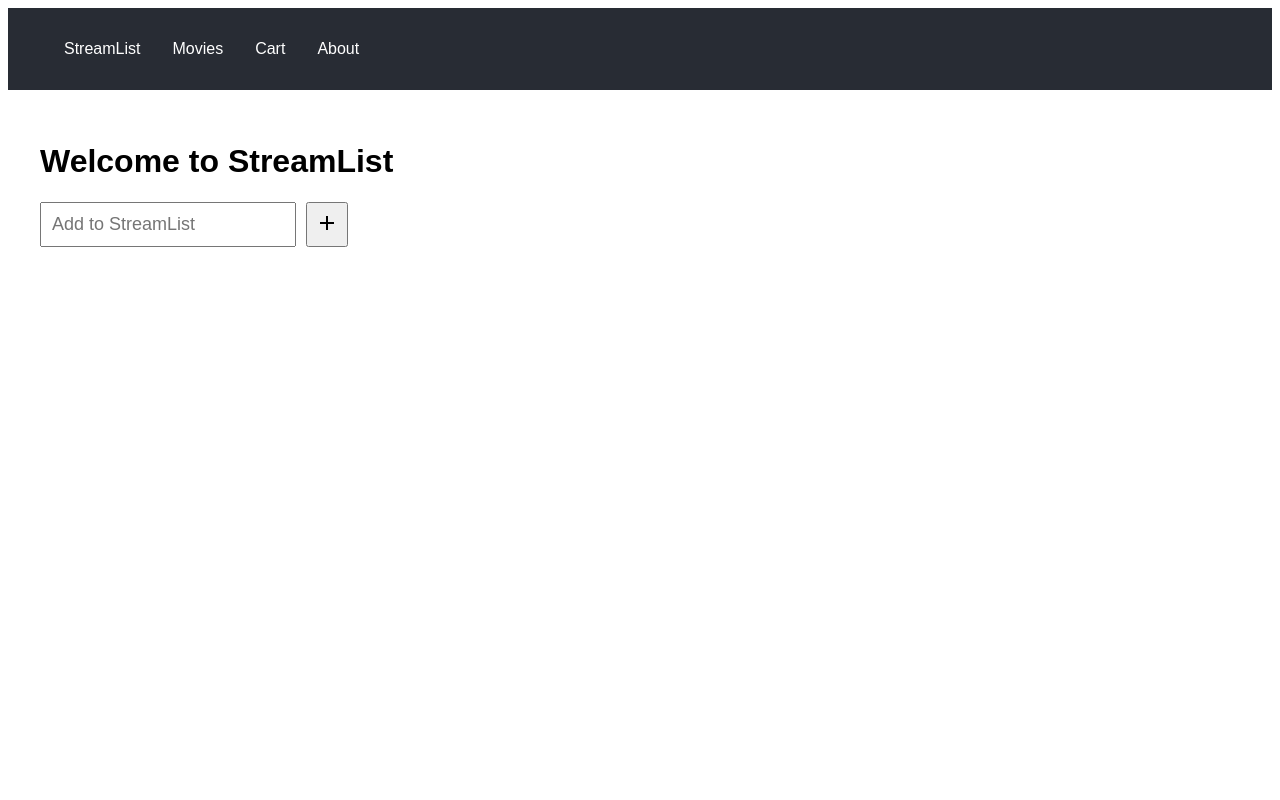
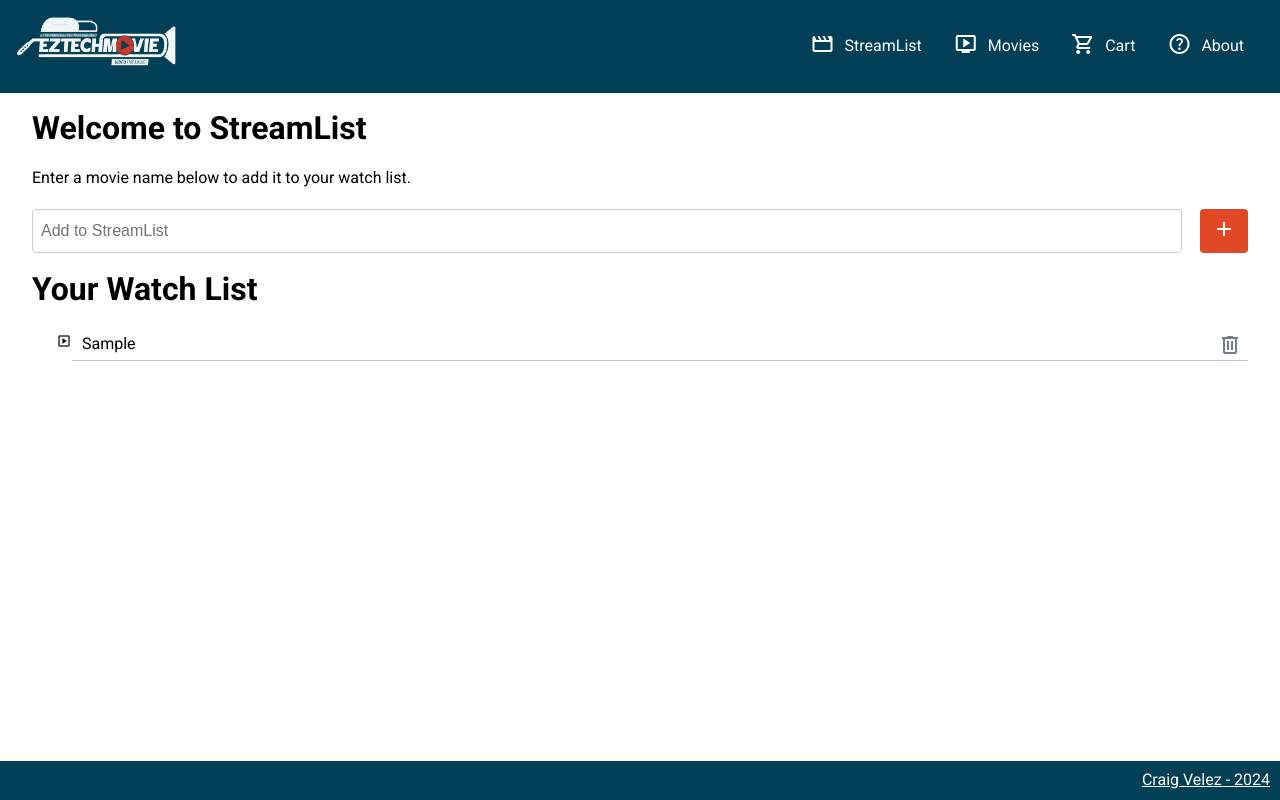
Before and after one commit to Craig-A-Velez/streamlist, a Next.js app: page / in a window 1280 px wide. Both pictures are taken after typing "Sample" into the empty fields and a click on the button "add". Built offline with nearby package versions, Linux system fonts and the light colour scheme.

Commit message:
Week 2 Update. Addition of about page and watch list.#

```diff
--- /dev/null
+++ b/app/components/nav.js
@@ -0,0 +1,55 @@
+'use client';
+import Link from 'next/link';
+import Image from 'next/image';
+import { useState } from 'react';
+import ezstreamLogo from '../components/images/ezstreamlogo.png';
+
+export default function Navigation() {
+    const [isMenuOpen, setMenuOpen] = useState(false);
+
+    const toggleMenu = () => {
+        setMenuOpen(!isMenuOpen);
+    };
+
+    return (
+
+        <nav className="navbar">
+            <div className="logo">
+                <Link href="/">
+                    <Image src={ezstreamLogo} alt="EZStream Logo" width={160} height={50 } priority={true } />
+                </Link>
+            </div>
+
+            <button className="hamburger" onClick={toggleMenu} aria-label="Toggle menu">
+                <span className="material-symbols-outlined">menu</span>
+            </button>
+
+            <ul className={`nav-links ${isMenuOpen ? 'active' : ''}`}>
+                <li>
+                    <Link href="/">
+                        <span className="material-symbols-outlined">movie</span>
+                        <span>StreamList</span>
+                    </Link>
+                </li>
+                <li>
+                    <Link href="/movies">
+                        <span className="material-symbols-outlined">live_tv</span>
+                        <span>Movies</span>
+                    </Link>
+                </li>
+                <li>
+                    <Link href="/cart">
+                        <span className="material-symbols-outlined">shopping_cart</span>
+                        <span>Cart</span>
+                    </Link>
+                </li>
+                <li>
+                    <Link href="/about">
+                        <span className="material-symbols-outlined">help</span>
+                        <span>About</span>
+                    </Link>
+                </li>
+            </ul>
+        </nav>
+    )
+}
--- a/app/fonts/fonts.js
+++ b/app/fonts/fonts.js
@@ -1,8 +1,7 @@
 export default function Fonts() {
     return (
-            <link
-                rel="stylesheet"
-                href="https://fonts.googleapis.com/css2?family=Material+Symbols+Outlined:opsz,wght,FILL,GRAD@20..48,100..700,0..1,-50..200"
-            />
+        <style>
+            @import url('https://fonts.googleapis.com/css2?family=Roboto:wght@400;700&display=swap');
+        </style>
     );
 }
--- /dev/null
+++ b/app/fonts/icons.js
@@ -0,0 +1,5 @@
+export default function Icons() {
+    return (
+        <link rel="stylesheet" href="https://fonts.googleapis.com/css2?family=Material+Symbols+Outlined:opsz,wght,FILL,GRAD@20..48,100..700,0..1,-50..200" />
+    );
+}
--- a/app/globals.css
+++ b/app/globals.css
@@ -1,9 +1,35 @@
+html, body {
+    font-family: 'Roboto', sans-serif;
+    font-weight: 400;
+    font-style: normal;
+    line-height: 1.8rem;
+    margin: 0;
+    height: 100%;
+}
+
 body {
-    font-family: Arial, sans-serif;
+    display: flex;
+    flex-direction: column;
+}
+
+.content {
+    flex: 1 0 auto;
+}
+
+footer {
+    background-color: #003f55;
+    padding: 5px 10px;
+    text-align: right;
+    color: white;
+    flex-shrink: 0;
+}
+
+footer a {
+    color: white;
 }
 
 nav {
-    background-color: #282c34;
+    background-color: #003f55;
     padding: 1rem;
 }
 
@@ -11,28 +37,155 @@ nav ul {
     list-style: none;
     display: flex;
     gap: 2rem;
+    padding: 0 20px;
+    justify-content: right;
 }
 
 nav a {
     color: white;
     text-decoration: none;
+    transition: color 0.3s ease-in-out;
 }
 
+nav a:hover {
+    color: red;
+}
+
+nav a span {
+    display: inline-block;
+    vertical-align: top;
+}
+
+nav a span:nth-child(2n) {
+    position: relative;
+    padding-left: 10px;
+}
+
+
+/* Hide menu on mobile */
+.hamburger {
+    display: none;
+    background: none;
+    border: none;
+    color: white;
+    transition: color 0.3s ease-in-out;
+    font-size: 2rem;
+    cursor: pointer;
+    position: absolute;
+    top: 13px;
+    right: 0px;
+}
+
+.hamburger:hover {
+    color: red;
+}
+
+.hamburger .material-symbols-outlined {
+    font-size: 2.5rem;
+    padding: 10px;
+}
+
+/* Hide Logo on desktop */
+.logo {
+    font-size: 1.8rem;
+    float: left;
+}
+
+.logo .material-symbols-outlined {
+    font-size: 2.5rem;
+}
+
+/* Media Query for smaller screens */
+@media (max-width: 768px) {
+    .nav-links {
+        display: none;
+        flex-direction: column;
+        position: absolute;
+        top: 4rem;
+        right: 1rem;
+        background-color: #00394d;
+        border-radius: 8px;
+        padding: 1rem;
+    }
+
+    .nav-links.active {
+        display: flex;
+    }
+
+    .logo {
+        display: block;
+        float: none;
+    }
+
+    .hamburger {
+        display: block;
+    }
+}
+/* End Media Query Block */
+
 main {
-    padding: 2rem;
+    padding: 0 2rem;
+}
+
+#streamlist-form form {
+    display: flex;
+    width: 100%;
+    gap: 8px;
 }
 
 #streamlist-form input {
     padding: 10px;
     margin-right: 10px;
     font-size: 18px;
+    flex: 1;
+    padding: 8px;
+    font-size: 16px;
+    border: 1px solid #ccc;
+    border-radius: 4px;
 }
 
 #streamlist-form button {
-    padding: 7px;
     vertical-align: top;
+    padding: 8px 12px;
+    font-size: 16px;
+    border: none;
+    background-color: rgb(225, 73, 38);
+    color: white;
+    border-radius: 4px;
+    cursor: pointer;
 }
 
 #placeholder {
     text-align: center;
 }
+
+/* Watchlist styling */
+
+#watchlist .delete-button {
+    color: slategray;
+    transition: color 0.3s ease-in-out;
+    border: none;
+    background: none;
+    cursor: pointer;
+    font-size: 1.5rem;
+    float: right;
+}
+
+#watchlist .delete-button:hover {
+    color: rgb(225, 73, 38);
+}
+
+#watchlist .delete-button .icon-delete {
+    vertical-align: bottom;
+}
+
+#watchlist ul li {
+    border-bottom: 1px solid #c3c5cc;
+    line-height: 2rem;
+    padding-left: 10px;
+}
+
+#watchlist ul li::marker {
+    font-family: 'Material Symbols Outlined';
+    content: "slideshow"
+}
--- a/app/layout.js
+++ b/app/layout.js
@@ -1,6 +1,14 @@
-import Link from 'next/link';
 import './globals.css';  // Optional for global styling
-import Fonts from './fonts/fonts';
+import Icons from './fonts/icons';
+import { Roboto } from 'next/font/google';
+import Navigation from './components/nav';
+
+// Configure Roboto font
+const roboto = Roboto({
+    subsets: ['latin'],
+    weight: ['400', '700'],
+    display: 'swap',
+});
 
 export const metadata = {
     title: 'StreamList App',
@@ -9,20 +17,18 @@ export const metadata = {
 
 export default function RootLayout({ children }) {
     return (
-        <html lang="en">
+        <html lang="en" classname={roboto.classname}>
         <head />
             <body>
-            <Fonts />
-                <nav>
-                    <ul>
-                        <li><Link href="/">StreamList</Link></li>
-                        <li><Link href="/movies">Movies</Link></li>
-                        <li><Link href="/cart">Cart</Link></li>
-                        <li><Link href="/about">About</Link></li>
-                    </ul>
-                </nav>
-                <main>{children}</main>
+                <div class="content"><Icons />
+                        <Navigation />
+                        <main>{children}</main>
+                </div>
+                <footer class="footer">
+                    <a href="https://github.com/Craig-A-Velez/streamlist"><span>Craig Velez - 2024</span></a>
+                </footer>
             </body>
+
         </html>
     );
 }
--- a/app/page.js
+++ b/app/page.js
@@ -4,16 +4,28 @@ import { useState } from 'react'; // hook for form value management
 
 export default function StreamList() {
     const [inputValue, setInputValue] = useState('');
+    const [items, setItems] = useState([]);
 
     const handleSubmit = (e) => {
         e.preventDefault();
         console.log('User Input:', inputValue);
+        if (inputValue.trim() !== '') {
+            setItems([...items, inputValue]); // Append new value to items list
             setInputValue('');
+        }
     };
 
+    // function for list item deletion
+    const handleDelete = (index) => {
+        const updatedItems = items.filter((_, i) => i !== index); // remove selected item from list
+        setItems(updatedItems);
+    }
+
     return (
+        <div id="container">
             <div id="streamlist-form">
                 <h1>Welcome to StreamList</h1>
+                <p>Enter a movie name below to add it to your watch list.</p>
                 <form onSubmit={handleSubmit}>
                     <input
                         type="text"
@@ -24,5 +36,24 @@ export default function StreamList() {
                     <button type="submit"><span class="material-symbols-outlined">add</span></button>
                 </form>
             </div>
+            <div id="watchlist">
+                <h1>Your Watch List</h1>
+                <ul>
+                    {items.map((item, index) => (
+                        <li key={index} className="list-item">
+                            <span>{item}</span>
+                            <button
+                                onClick={() => handleDelete(index)}
+                                aria-label="Delete item"
+                                className="delete-button"
+                            >
+                                <span className="material-symbols-outlined icon-delete">delete</span>
+                            </button>
+                        </li>
+                    )) }
+                </ul>
+            </div>
+        </div>
+
     );
 }
```
Also changed, not shown: app/about/page.js (+6 -2 lines), app/components/images/EZStreamLogo.png (added), 1 other file (tests, documents, lock files or other folders). Lines whose indentation alone changed are shown as unchanged.
